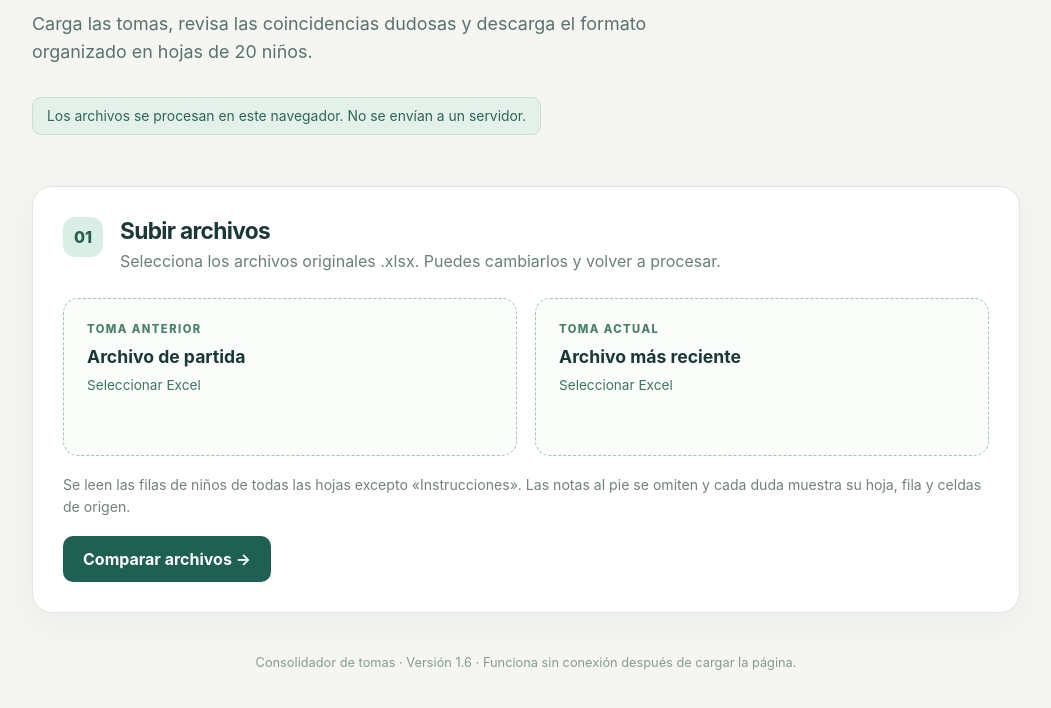
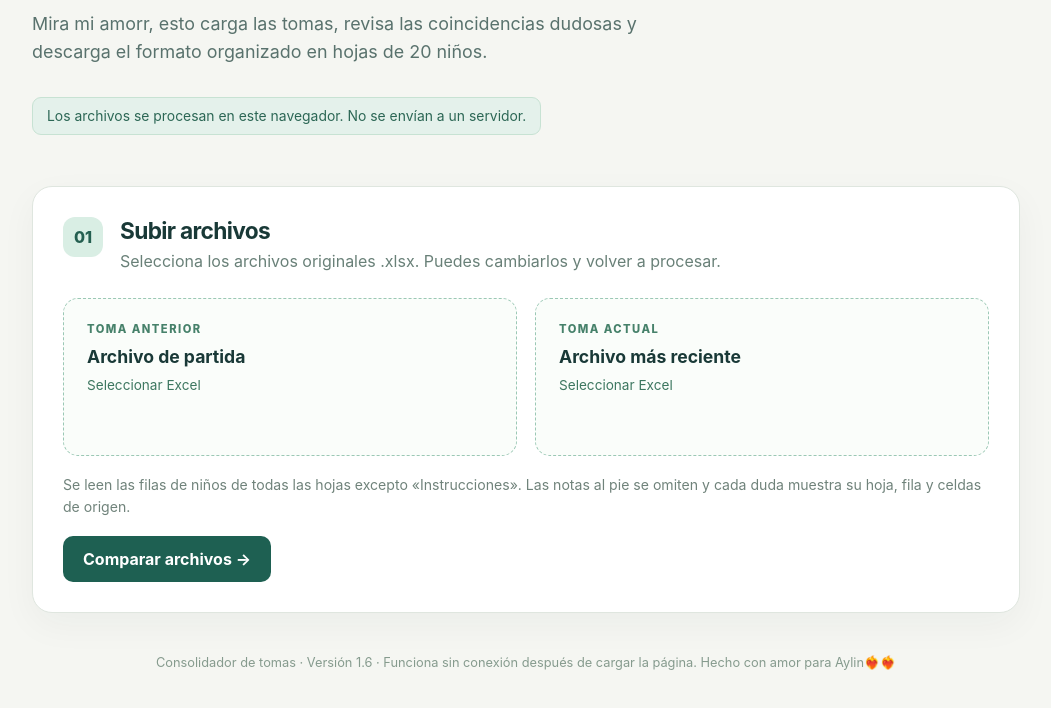
Before and after one commit to davidvillarreal2901/consolidador-tomas, a website with bundled scripts: page index.html in a window 1280 px wide. Shown: the part 244-952 px from the top of the page, without its empty margins (114-1165 px from the left). Built offline with nearby package versions, Linux system fonts and the light colour scheme.

Commit message:
Camnbios en el index

```diff
--- a/index.html
+++ b/index.html
@@ -13,7 +13,7 @@
     <header class="hero">
       <div class="eyebrow">HERRAMIENTA LOCAL · EXCEL</div>
       <h1>De dos listados a uno solo.</h1>
-      <p>Carga las tomas, revisa las coincidencias dudosas y descarga el formato organizado en hojas de 20 niños.</p>
+      <p>Mira mi amorr, esto carga las tomas, revisa las coincidencias dudosas y descarga el formato organizado en hojas de 20 niños.</p>
       <div class="privacy">Los archivos se procesan en este navegador. No se envían a un servidor.</div>
     </header>
 
@@ -52,7 +52,7 @@
         <div class="edit-actions"><button type="button" class="secondary" id="edit-dismiss">Cancelar</button><button type="submit" class="primary">Guardar cambios</button></div>
       </form>
     </dialog>
-    <footer>Consolidador de tomas · Versión 1.6 · Funciona sin conexión después de cargar la página.</footer>
+    <footer>Consolidador de tomas · Versión 1.6 · Funciona sin conexión después de cargar la página. Hecho con amor para Aylin❤️‍🔥❤️‍🔥</footer>
   </main>
   <script src="vendor/jszip.min.js"></script>
   <script type="module" src="app.js?v=20260923-5"></script>
```
